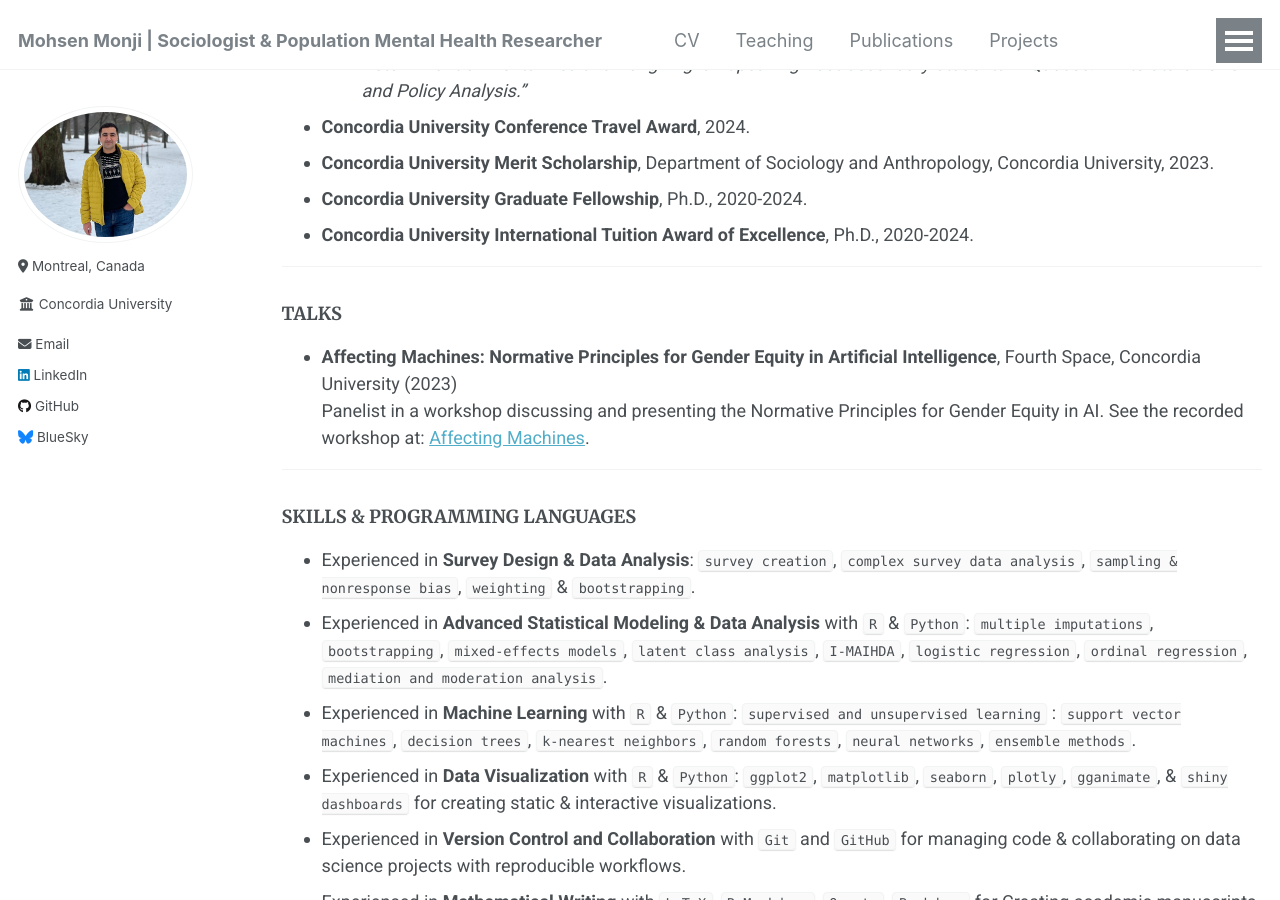
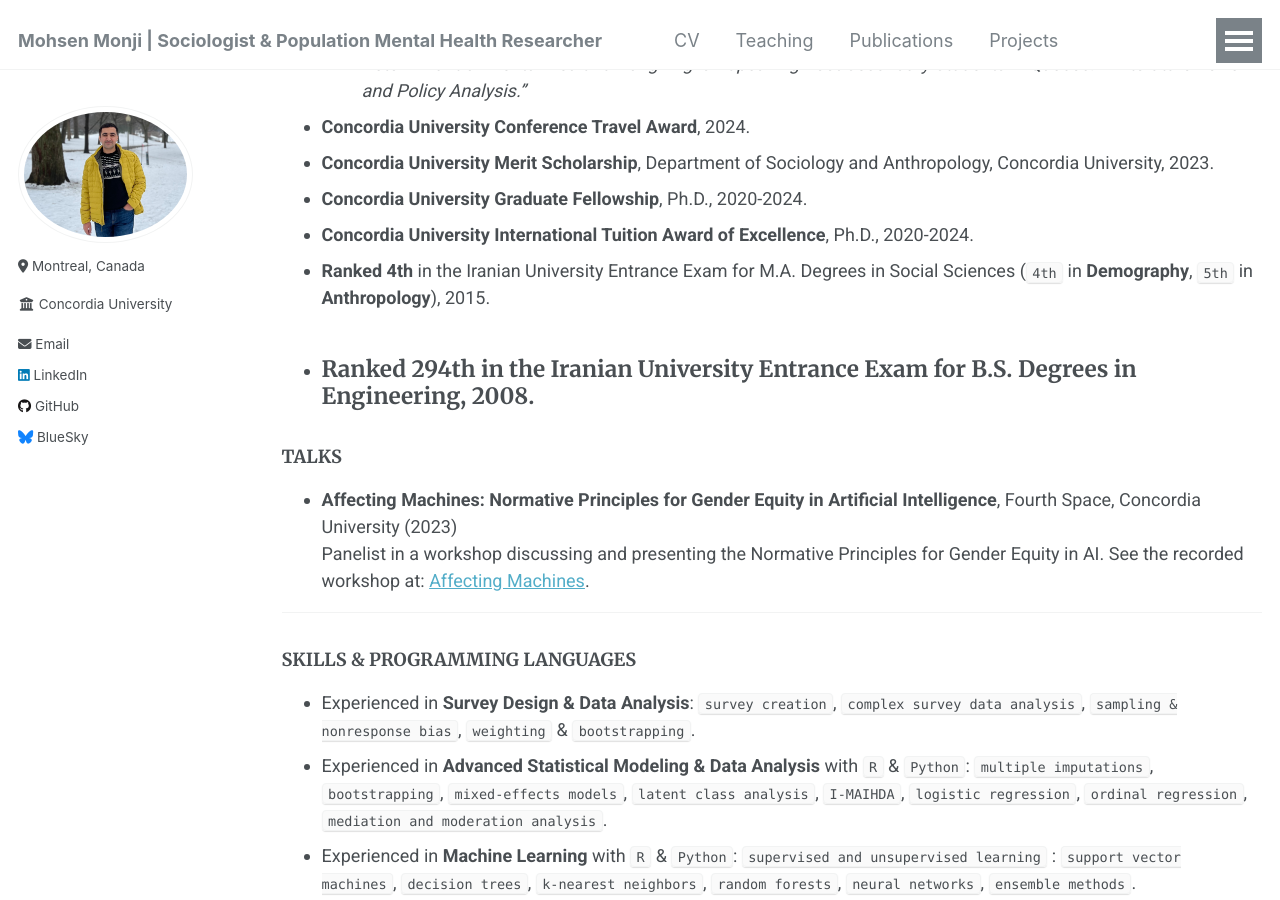
Before and after one commit to Mohsnmonji/mohsnmonji.github.io, a Jekyll site: the page built from _pages/Curriculum Vitae.md, in a window 1280 px wide and 900 px high, scrolled down 2651 px. Built offline with Jekyll 4.4.1, drawn with Linux system fonts in a browser that asks for light colours.

Commit message:
Update Curriculum Vitae.md

```diff
--- a/_pages/Curriculum Vitae.md
+++ b/_pages/Curriculum Vitae.md
@@ -99,9 +99,8 @@ redirect_from:
 - **Concordia University Merit Scholarship**, Department of Sociology and Anthropology, Concordia University, 2023.
 - **Concordia University Graduate Fellowship**, Ph.D., 2020-2024.
 - **Concordia University International Tuition Award of Excellence**, Ph.D., 2020-2024.
-
-
-
+- **Ranked 4th** in the Iranian University Entrance Exam for M.A. Degrees in Social Sciences (`4th` in **Demography**, `5th` in **Anthropology**), 2015.
+- **Ranked 294th** in the Iranian University Entrance Exam for B.S. Degrees in Engineering, 2008.
 ---
 
 ### TALKS
```
